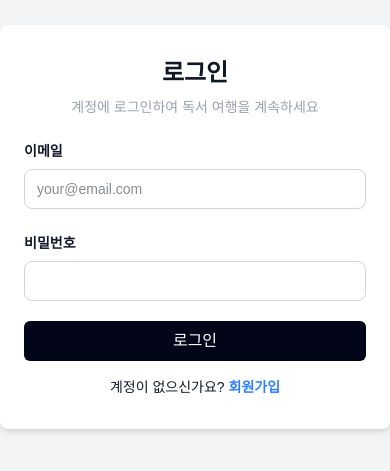
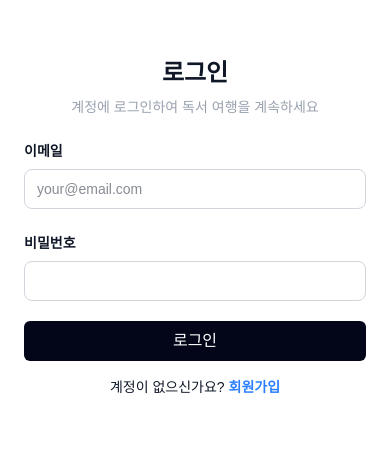
Before and after one commit to DEEPDIVE-BookJuck-BookJuck/BookJuck-BookJuck, a Next.js app: page /auth/log-in in a window 390 px wide. Shown: the part 195-666 px from the top of the page. Built offline with nearby package versions, Linux system fonts and the light colour scheme; no server answers; a web font is replaced by a local one.

Commit message:
style: 로그인/회원가입 페이지 UI 수정 및 반응형 구현 (#89)
* style: 모달 버튼 hover 시 커서 포인터 적용

* style: 로그인/회원가입 반응형 구현

```diff
--- a/src/app/(without-header)/auth/layout.tsx
+++ b/src/app/(without-header)/auth/layout.tsx
@@ -15,8 +15,8 @@ export default function AuthLayout({
         />
       </head>
       <body>
-        <div className="flex items-center justify-center font-sans min-h-screen bg-gray-100 text-gray-900">
-          <div className="py-8 px-6 border-gray-300 rounded-lg shadow-md w-full max-w-md bg-white">
+        <div className="flex items-center justify-center font-sans min-h-screen bg-white md:bg-gray-100 text-gray-900">
+          <div className="py-8 px-6 border-gray-300 rounded-lg w-full max-w-md bg-white md:shadow-md">
             {children}
           </div>
         </div>
--- a/src/app/(without-header)/auth/log-in/page.tsx
+++ b/src/app/(without-header)/auth/log-in/page.tsx
@@ -139,7 +139,7 @@ export default function LoginPage() {
           <div className="flex justify-center mt-4">
             <button
               onClick={() => setShowModal(false)}
-              className="bg-slate-950 hover:bg-gray-800 text-white text-sm py-2 px-4 rounded"
+              className="bg-slate-950 hover:bg-gray-800 hover:cursor-pointer text-white text-sm py-2 px-4 rounded"
             >
               닫기
             </button>
--- a/src/app/(without-header)/auth/sign-up/page.tsx
+++ b/src/app/(without-header)/auth/sign-up/page.tsx
@@ -188,7 +188,7 @@ export default function SignupPage() {
                   router.push('/auth/log-in')
                 }
               }}
-              className="bg-slate-950 hover:bg-gray-800 text-white text-sm py-2 px-4 rounded"
+              className="bg-slate-950 hover:bg-gray-800 hover:cursor-pointer text-white text-sm py-2 px-4 rounded"
             >
               확인
             </button>
```
